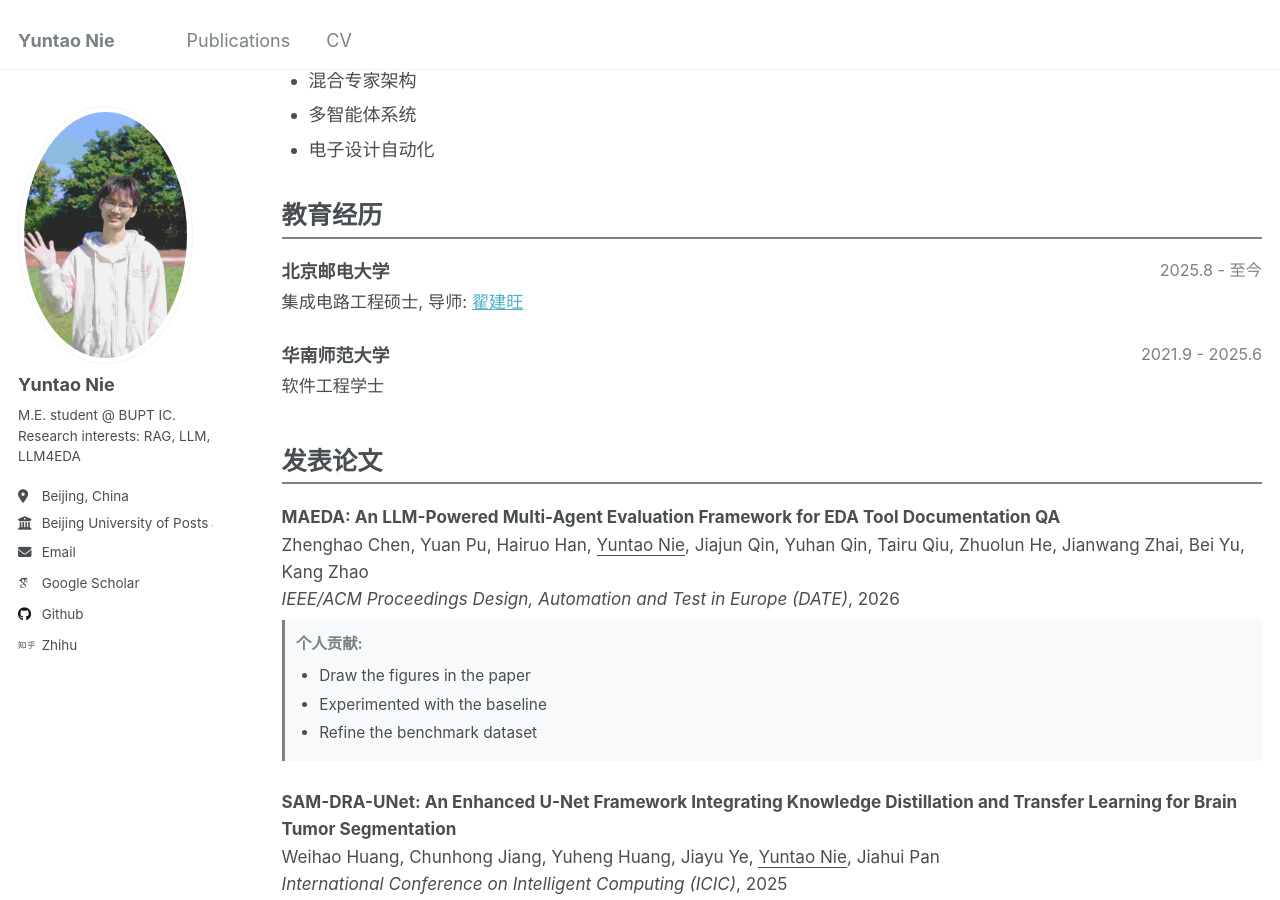
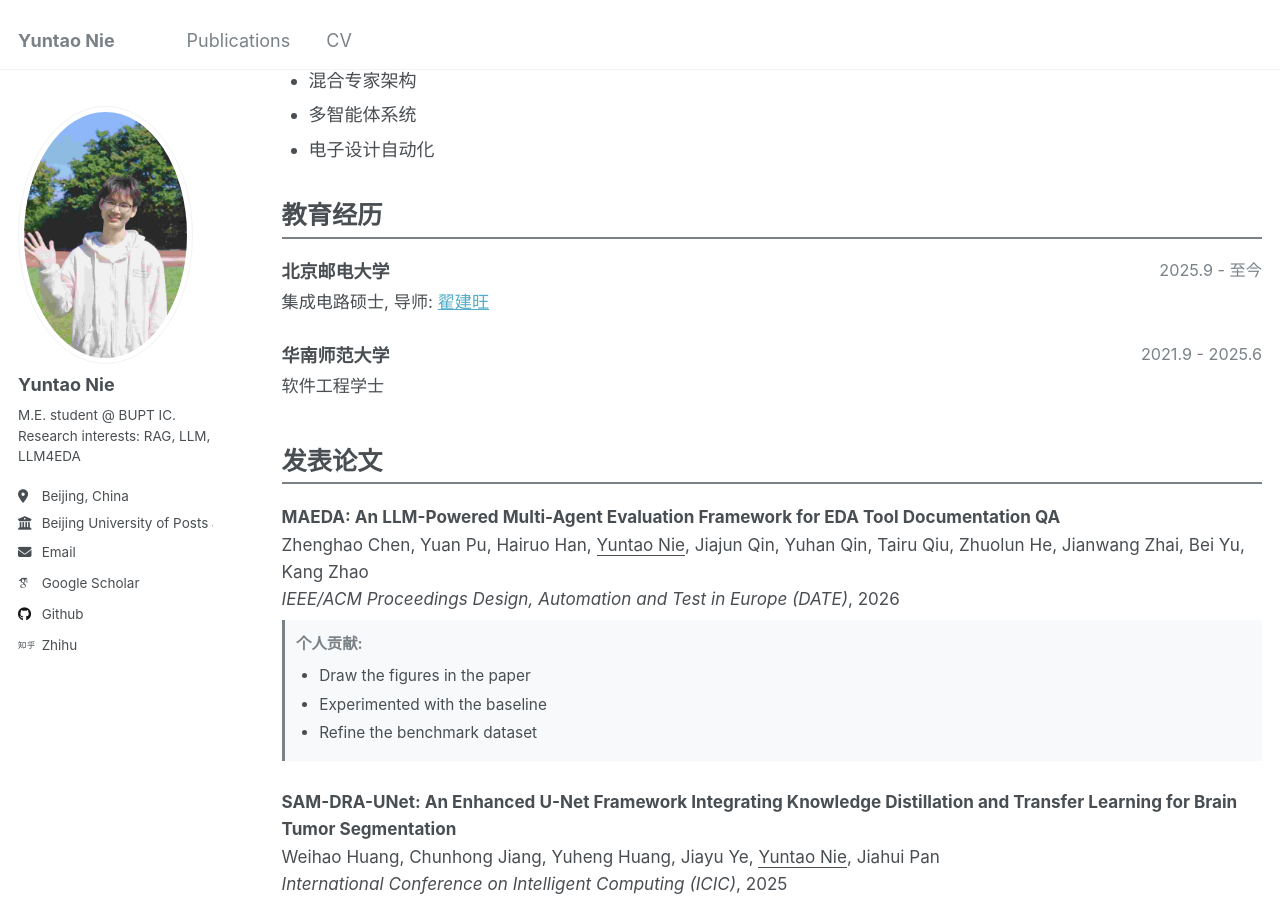
Before and after one commit to 1571859588/1571859588.github.io, a Jekyll site: the page built from _pages/cv-zh.md, in a window 1280 px wide and 900 px high, scrolled down 462 px. Built offline with Jekyll 4.4.1, drawn with Linux system fonts in a browser that asks for light colours; some web fonts are replaced.

Commit message:
update master info

```diff
--- a/_data/cv.yml
+++ b/_data/cv.yml
@@ -36,10 +36,10 @@ education:
       zh: "北京邮电大学"
     degree:
       en: "M.E. in Integrated Circuits Engineering"
-      zh: "集成电路工程硕士"
+      zh: "集成电路硕士"
     date:
-      en: "2025.8 - Present"
-      zh: "2025.8 - 至今"
+      en: "2025.9 - Present"
+      zh: "2025.9 - 至今"
     supervisor:
       en: "Jianwang Zhai"
       zh: "翟建旺"
```
